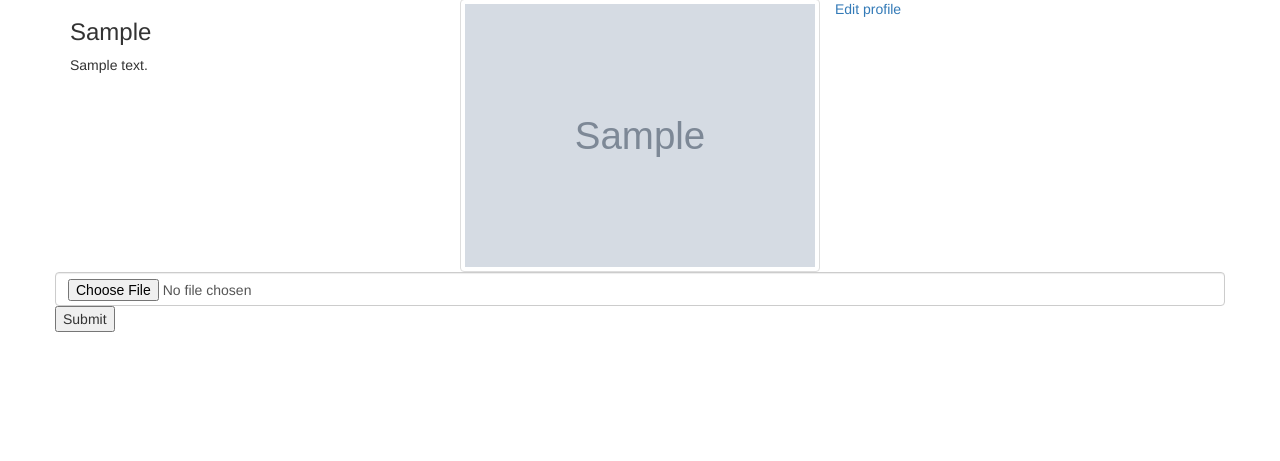
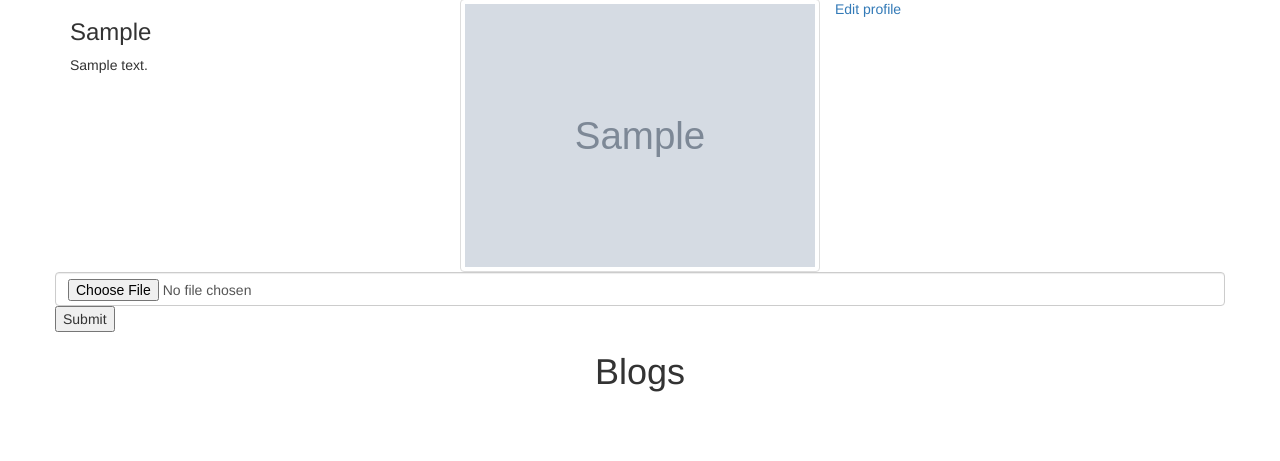
Before and after one commit to VGichuki/blog_app, a Flask app: a page that uses app/templates/profile/profile.html in a window 1280 px wide. Shown: the part 123-584 px from the top of the page. Run offline with Flask 2, Linux system fonts and the light colour scheme; a user stored in the database is signed in; tables that the repository leaves empty hold one stand-in row (values such as "Sample post"); grey boxes marked "Sample" are stand-in pictures; data that the repository does not hold is empty; some libraries are stand-ins or nearby versions.

Commit message:
create a delete function where the user can delete a blog they have written

```diff
--- a/app/templates/index.html
+++ b/app/templates/index.html
@@ -10,5 +10,6 @@
         <p>{{quotes.author}}</p>
 
     </div>
+    <div class="footer" style="text-align: center;">Vivian Gichuki</div>
 </div>
 {% endblock %}
--- a/app/templates/macros.html
+++ b/app/templates/macros.html
@@ -30,24 +30,33 @@
 <li class="jumbotron ">
     <div>
         <div class="card-body">
+
             <p>{{comment.comment}}</p>
             <p>Posted by:{{comment.user}}</p>
             {{comment.posted.strftime('%Y-%m-%d')}}
+        </div>
+    </div>
+
 {%endfor %}
 
 {% endmacro %}
 
 {% macro displayUserBlogs(user_blogs)%}
 <link rel="stylesheet" href="https://cdnjs.cloudflare.com/ajax/libs/font-awesome/4.7.0/css/font-awesome.min.css">
-<h1 style="text-align: center;"> My Blogs</h1>
+<h1 style="text-align: center;">Blogs</h1>
 <ul class="list-index">
     {% for blog in user_blogs %}
-<li class="jumbotron ">
+
+    <li class="jumbotron">
         <div>
             <div class="card-body">
                 <h4>{{blog.title}}</h4>
                 <p>{{blog.blog}}</p>
                 <a href="{{url_for('main.update',blog_id=blog.id)}}"><button type="button" class="btn btn-light">Update blog</button></a><br>
                  <a href="{{url_for('main.delete_blog',blog_id=blog.id)}}"><i class="fa fa-trash fa-2x" aria-hidden="true"></i>Delete blog</a>
+            </div>
+        </div>
+        </div>
+    </div>
     {%endfor%}
 {% endmacro%}
--- a/app/templates/profile/profile.html
+++ b/app/templates/profile/profile.html
@@ -1,4 +1,5 @@
 {% extends 'base.html'%}
+{% import 'macros.html' as macro %}
 
 {% block content %}
 <div class="container">
@@ -35,6 +36,8 @@
       <input type="file"  name="photo" class="form-control" required>
       <input type="submit">
     </form>
+
+    {{macro.displayUserBlogs(blogs)}}
       {% endif %}
 </div>
 </div>
```
Also changed, not shown: app/static/photos/prog_2.jpg (added). Lines whose indentation alone changed are shown as unchanged.
